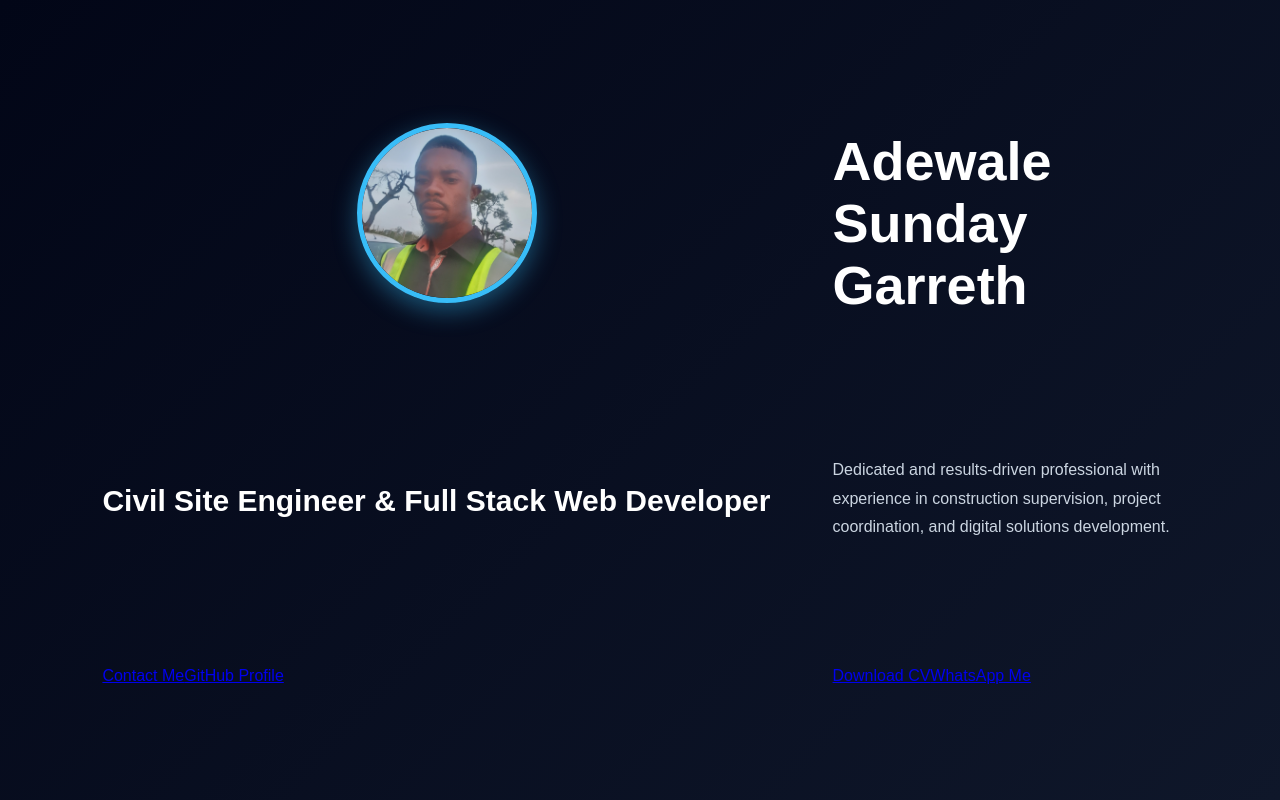
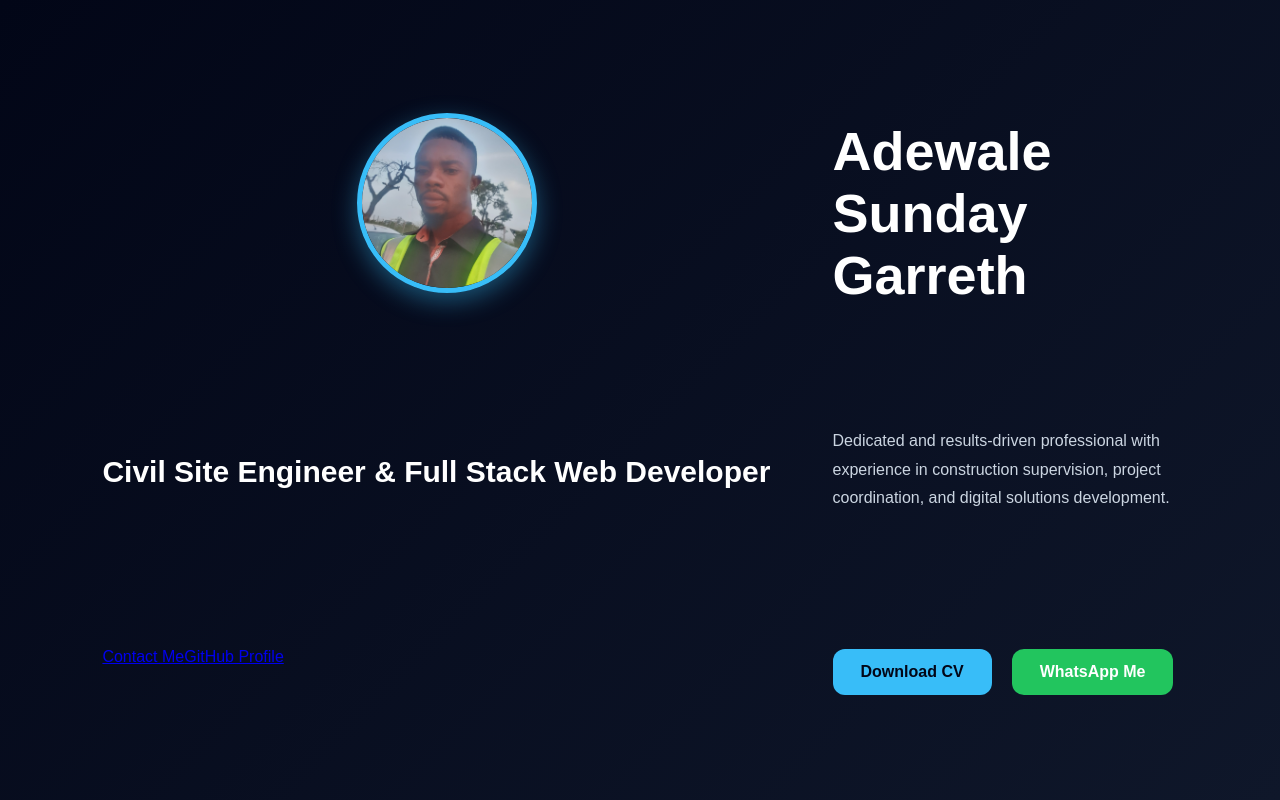
Before and after one commit to seangarreth/Portfolio, a React (Vite) app: page / in a window 1280 px wide. Shown: the top 800 px of the page. Built offline with nearby package versions, Linux system fonts and the light colour scheme.

Commit message:
Add styles for action buttons and hover effects

```diff
--- a/src/index.css
+++ b/src/index.css
@@ -237,3 +237,40 @@ footer {
     grid-template-columns: 1fr;
   }
 }
+
+.action-buttons {
+  display: flex;
+  gap: 20px;
+  margin-top: 30px;
+  flex-wrap: wrap;
+}
+
+.cv-button,
+.whatsapp-button {
+  padding: 14px 28px;
+  border-radius: 12px;
+  text-decoration: none;
+  font-weight: bold;
+  transition: 0.3s ease;
+  display: inline-block;
+}
+
+.cv-button {
+  background: #38bdf8;
+  color: #020617;
+}
+
+.cv-button:hover {
+  background: #0ea5e9;
+  transform: translateY(-3px);
+}
+
+.whatsapp-button {
+  background: #22c55e;
+  color: white;
+}
+
+.whatsapp-button:hover {
+  background: #16a34a;
+  transform: translateY(-3px);
+}
```
